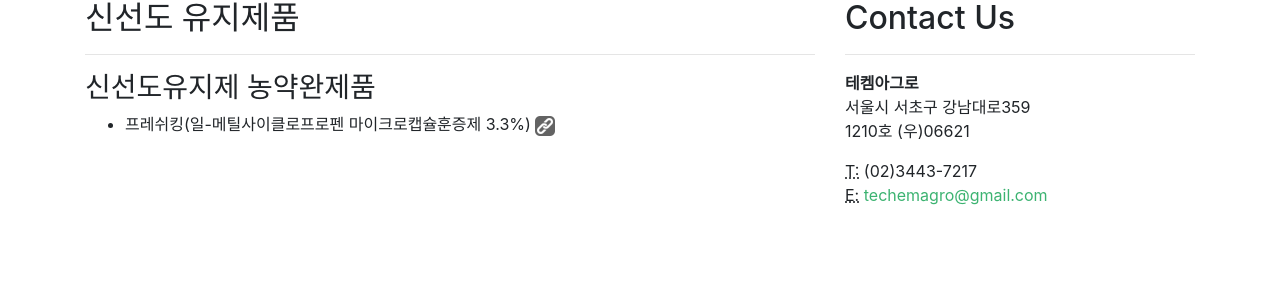
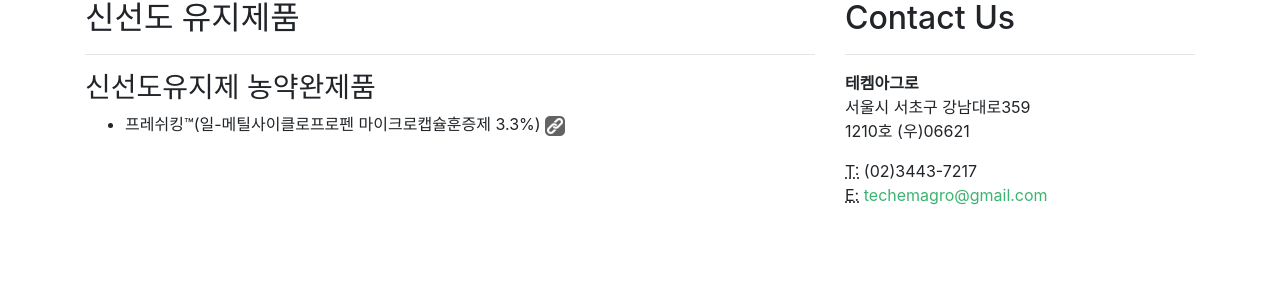
Before and after one commit to techemagro/techemagro.github.io, a Jekyll site: the page built from _pages/fresh.md, in a window 1280 px wide. Shown: the part 416-722 px from the top of the page. Built offline with Jekyll 4.4.1, drawn with Linux system fonts in a browser that asks for light colours.

Commit message:
Update fresh.md

```diff
--- a/_pages/fresh.md
+++ b/_pages/fresh.md
@@ -9,4 +9,4 @@
 <hr />
 
 ###  신선도유지제 농약완제품
-- 프레쉬킹(일-메틸사이클로프로펜 마이크로캡슐훈증제 3.3%) [![ㄷ등록정보](/assets/img/icon_link.png)](https://www.nihhs.go.kr/usr/farmer/selectPesticideList.do?pestiBrandName=%22%ED%94%84%EB%A0%88%EC%89%AC%ED%82%B9%22 "국립원예특작과학원 홈페이지"){:target="_blank" rel="noopener noreferrer nofollow"}
+- 프레쉬킹&trade;(일-메틸사이클로프로펜 마이크로캡슐훈증제 3.3%) [![ㄷ등록정보](/assets/img/icon_link.png)](https://www.nihhs.go.kr/usr/farmer/selectPesticideList.do?pestiBrandName=%22%ED%94%84%EB%A0%88%EC%89%AC%ED%82%B9%22 "국립원예특작과학원 홈페이지"){:target="_blank" rel="noopener noreferrer nofollow"}
```
